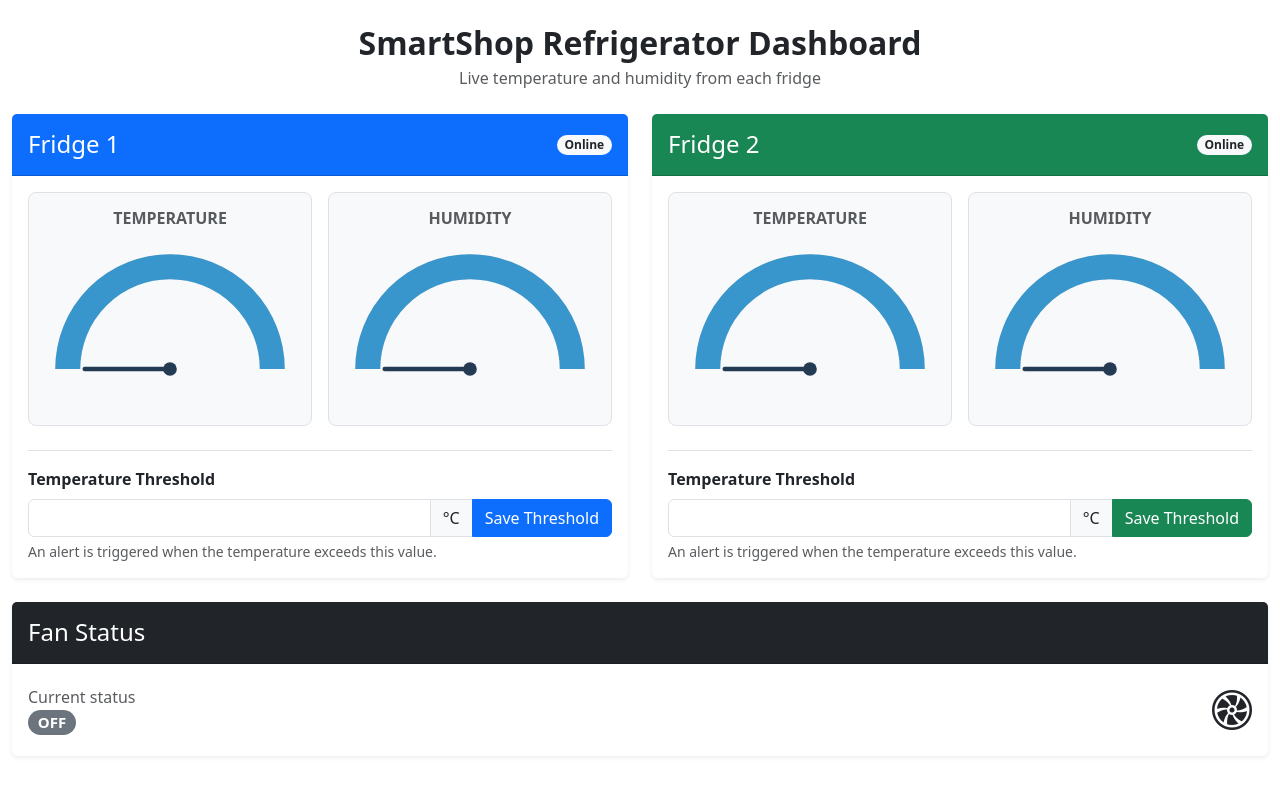
After one commit to youngdisciple/smartshop, a Flask app: template website/templates/dashboard/dashboard.html in a window 1280 px wide. The commit adds this page. Run offline with Flask 3, Linux system fonts and the light colour scheme; the template is opened without the code that fills it, so the values that code supplies are empty.

Commit message:
Complete SmartShop Phase 2

```diff
--- a/website/routes.py
+++ b/website/routes.py
@@ -1,9 +1,13 @@
-from flask import Blueprint, render_template, request, flash
+from flask import Blueprint, redirect, render_template, request, flash, url_for
 from werkzeug.security import generate_password_hash, check_password_hash
-from scripts.phase1 import printToLed
+# from scripts.phase1 import printToLed
 
 from website import app, db
+from website.esp32Controller import set_threshold, start, get_fridges, thresholds
 from website.models import Customer
+import fan_controller
+#start
+start()
 
 # Blueprints
 admin = Blueprint('admin', __name__, url_prefix='/admin')
@@ -43,10 +47,28 @@ def signup():
             db.session.add(customer)
             db.session.commit()
             flash('Account created!', category='success')
-            printToLed(1)
+            # printToLed(1)
             return render_template("auth/signup.html")
 
-        printToLed(2)
+        # printToLed(2)
         return render_template("auth/signup.html")
 
     return render_template("auth/signup.html")
+
+@app.route("/dashboard")
+def dashboard():
+    return render_template(
+        "dashboard/dashboard.html",
+        fridges=get_fridges(),
+        thresholds=thresholds,
+        motor_on=fan_controller.fan_is_on
+    )
+
+@app.route("/thresholds/<int:fridge_id>", methods=['POST'])
+def save_threshold(fridge_id):
+    threshold = float(request.form['threshold'])
+
+    if -10 <= threshold <= 50:
+        set_threshold(fridge_id, threshold)
+
+    return redirect(url_for('dashboard'))
--- a/website/templates/base.html
+++ b/website/templates/base.html
@@ -3,6 +3,10 @@
 <head>
   <meta charset="utf-8">
   <title>{% block title %}SmartShop{% endblock %}</title>
+  <link href="https://cdn.jsdelivr.net/npm/bootstrap@5.3.3/dist/css/bootstrap.min.css" rel="stylesheet">
+  <link rel="stylesheet" href="https://cdn.jsdelivr.net/npm/bootstrap-icons@1.11.3/font/bootstrap-icons.min.css">
+
+
 </head>
 <body>
   {% with messages = get_flashed_messages() %}
--- /dev/null
+++ b/website/templates/dashboard/dashboard.html
@@ -0,0 +1,245 @@
+{% extends "base.html" %}
+
+{% block content %}
+<meta http-equiv="refresh" content="3">
+
+<div class="container-fluid py-4">
+    <div class="text-center mb-4">
+        <h2 class="fw-bold mb-1">SmartShop Refrigerator Dashboard</h2>
+        <p class="text-muted mb-0">Live temperature and humidity from each fridge</p>
+    </div>
+
+    <!-- Refrigerator cards -->
+    <div class="row g-4">
+
+        <!-- FRIDGE 1 -->
+        <div class="col-12 col-xl-6">
+            <div class="card border-0 shadow-sm h-100">
+                <div class="card-header bg-primary text-white d-flex justify-content-between align-items-center py-3">
+                    <h4 class="mb-0">Fridge 1</h4>
+                    <span
+                        class="badge rounded-pill {{ 'bg-danger' if fridges[1].temperature.error else 'bg-light text-dark' }}">
+                        {{ 'No signal' if fridges[1].temperature.error else 'Online' }}
+                    </span>
+                </div>
+
+                <div class="card-body">
+                    <div class="row g-3">
+
+                        <!-- Temperature gauge -->
+                        <div class="col-12 col-md-6">
+                            <div class="border rounded-3 bg-body-tertiary p-3 text-center h-100">
+                                <h6 class="text-uppercase text-muted fw-semibold mb-3">Temperature</h6>
+
+                                <svg class="gauge {{ 'gauge-error' if fridges[1].temperature.error }}"
+                                    viewBox="0 0 220 145">
+                                    <path class="gauge-bg" d="M 20 110 A 90 90 0 0 1 200 110" />
+                                    <path class="gauge-fill" d="M 20 110 A 90 90 0 0 1 200 110"
+                                        style="stroke-dasharray: {{ fridges[1].temperature.dash }} 283" />
+                                    <line class="gauge-needle" x1="110" y1="110" x2="110" y2="35"
+                                        style="transform: rotate({{ fridges[1].temperature.angle }}deg)" />
+                                    <circle cx="110" cy="110" r="6" class="gauge-center" />
+                                    <text x="110" y="135" class="gauge-value">{{ fridges[1].temperature.label }}</text>
+                                </svg>
+                            </div>
+                        </div>
+
+                        <!-- Humidity gauge -->
+                        <div class="col-12 col-md-6">
+                            <div class="border rounded-3 bg-body-tertiary p-3 text-center h-100">
+                                <h6 class="text-uppercase text-muted fw-semibold mb-3">Humidity</h6>
+
+                                <svg class="gauge {{ 'gauge-error' if fridges[1].humidity.error }}"
+                                    viewBox="0 0 220 145">
+                                    <path class="gauge-bg" d="M 20 110 A 90 90 0 0 1 200 110" />
+                                    <path class="gauge-fill" d="M 20 110 A 90 90 0 0 1 200 110"
+                                        style="stroke-dasharray: {{ fridges[1].humidity.dash }} 283" />
+                                    <line class="gauge-needle" x1="110" y1="110" x2="110" y2="35"
+                                        style="transform: rotate({{ fridges[1].humidity.angle }}deg)" />
+                                    <circle cx="110" cy="110" r="6" class="gauge-center" />
+                                    <text x="110" y="135" class="gauge-value">{{ fridges[1].humidity.label }}</text>
+                                </svg>
+                            </div>
+                        </div>
+                    </div>
+
+                    <!-- Temperature threshold -->
+                    <form class="border-top mt-4 pt-3" method="post"
+                        action="{{ url_for('save_threshold', fridge_id=1) }}">
+                        <label for="threshold-1" class="form-label fw-bold">
+                            Temperature Threshold
+                        </label>
+
+                        <div class="input-group">
+                            <input type="number" class="form-control" id="threshold-1" name="threshold"
+                                value="{{ thresholds[1] }}" min="-10" max="50" step="0.1" required>
+                            <span class="input-group-text">°C</span>
+                            <button type="submit" class="btn btn-primary">
+                                Save Threshold
+                            </button>
+                        </div>
+
+                        <div class="form-text">
+                            An alert is triggered when the temperature exceeds
+                            this value.
+                        </div>
+                    </form>
+                </div>
+            </div>
+        </div>
+
+        <!-- FRIDGE 2 -->
+        <div class="col-12 col-xl-6">
+            <div class="card border-0 shadow-sm h-100">
+                <div class="card-header bg-success text-white d-flex justify-content-between align-items-center py-3">
+                    <h4 class="mb-0">Fridge 2</h4>
+                    <span
+                        class="badge rounded-pill {{ 'bg-danger' if fridges[2].temperature.error else 'bg-light text-dark' }}">
+                        {{ 'No signal' if fridges[2].temperature.error else 'Online' }}
+                    </span>
+                </div>
+
+                <div class="card-body">
+                    <div class="row g-3">
+
+                        <!-- Temperature gauge -->
+                        <div class="col-12 col-md-6">
+                            <div class="border rounded-3 bg-body-tertiary p-3 text-center h-100">
+                                <h6 class="text-uppercase text-muted fw-semibold mb-3">Temperature</h6>
+
+                                <svg class="gauge {{ 'gauge-error' if fridges[2].temperature.error }}"
+                                    viewBox="0 0 220 145">
+                                    <path class="gauge-bg" d="M 20 110 A 90 90 0 0 1 200 110" />
+                                    <path class="gauge-fill" d="M 20 110 A 90 90 0 0 1 200 110"
+                                        style="stroke-dasharray: {{ fridges[2].temperature.dash }} 283" />
+                                    <line class="gauge-needle" x1="110" y1="110" x2="110" y2="35"
+                                        style="transform: rotate({{ fridges[2].temperature.angle }}deg)" />
+                                    <circle cx="110" cy="110" r="6" class="gauge-center" />
+                                    <text x="110" y="135" class="gauge-value">{{ fridges[2].temperature.label }}</text>
+                                </svg>
+                            </div>
+                        </div>
+
+                        <!-- Humidity gauge -->
+                        <div class="col-12 col-md-6">
+                            <div class="border rounded-3 bg-body-tertiary p-3 text-center h-100">
+                                <h6 class="text-uppercase text-muted fw-semibold mb-3">Humidity</h6>
+
+                                <svg class="gauge {{ 'gauge-error' if fridges[2].humidity.error }}"
+                                    viewBox="0 0 220 145">
+                                    <path class="gauge-bg" d="M 20 110 A 90 90 0 0 1 200 110" />
+                                    <path class="gauge-fill" d="M 20 110 A 90 90 0 0 1 200 110"
+                                        style="stroke-dasharray: {{ fridges[2].humidity.dash }} 283" />
+                                    <line class="gauge-needle" x1="110" y1="110" x2="110" y2="35"
+                                        style="transform: rotate({{ fridges[2].humidity.angle }}deg)" />
+                                    <circle cx="110" cy="110" r="6" class="gauge-center" />
+                                    <text x="110" y="135" class="gauge-value">{{ fridges[2].humidity.label }}</text>
+                                </svg>
+                            </div>
+                        </div>
+                    </div>
+
+                    <!-- Temperature threshold -->
+                    <form class="border-top mt-4 pt-3" method="post"
+                        action="{{ url_for('save_threshold', fridge_id=2) }}">
+                        <label for="threshold-2" class="form-label fw-bold">
+                            Temperature Threshold
+                        </label>
+
+                        <div class="input-group">
+                            <input type="number" class="form-control" id="threshold-2" name="threshold"
+                                value="{{ thresholds[2] }}" min="-10" max="50" step="0.1" required>
+                            <span class="input-group-text">°C</span>
+                            <button type="submit" class="btn btn-success">
+                                Save Threshold
+                            </button>
+                        </div>
+
+                        <div class="form-text">
+                            An alert is triggered when the temperature exceeds
+                            this value.
+                        </div>
+                    </form>
+                </div>
+            </div>
+        </div>
+    </div>
+
+
+    <!-- ONE SHARED MOTOR STATUS SECTION -->
+    <div class="card border-0 shadow-sm mt-4">
+        <div class="card-header bg-dark text-white py-3">
+            <h4 class="mb-0">Fan Status</h4>
+        </div>
+
+        <div class="card-body d-flex align-items-center justify-content-between
+                    flex-wrap gap-3">
+            <div>
+                <span class="text-muted">Current status</span>
+                <h5 class="mb-0">
+                    <span id="motor-indicator"
+						class="badge rounded-pill {{ 'bg-success' if motor_on else 'bg-secondary' }}">
+					  {{ 'ON' if motor_on else 'OFF' }}
+					</span>
+                </h5>
+            </div>
+
+            <div class="d-flex align-items-center gap-3">
+                <i class="bi bi-fan fs-1" aria-hidden="true"></i>
+            </div>
+        </div>
+    </div>
+
+
+<style>
+    .gauge {
+        display: block;
+        margin: 0 auto;
+        width: 100%;
+        max-width: 270px;
+        overflow: visible;
+    }
+
+    .gauge-bg {
+        fill: none;
+        stroke: #dedede;
+        stroke-width: 22;
+        stroke-linecap: butt;
+    }
+
+    .gauge-fill {
+        fill: none;
+        stroke: #3996cc;
+        stroke-width: 22;
+        stroke-linecap: butt;
+        stroke-dasharray: 0 283;
+    }
+
+    .gauge-needle {
+        stroke: #243b53;
+        stroke-width: 4;
+        stroke-linecap: round;
+        transform-origin: 110px 110px;
+        transform: rotate(-90deg);
+    }
+
+    .gauge-center {
+        fill: #243b53;
+    }
+
+    .gauge-value {
+        font-size: 16px;
+        font-weight: bold;
+        fill: currentColor;
+        text-anchor: middle;
+    }
+
+    .gauge-error .gauge-fill {
+        stroke: #dc3545;
+    }
+
+    .gauge-error .gauge-value {
+        fill: #dc3545;
+    }
+</style>
+{% endblock %}
```
Also changed, not shown: fan_controller.py (added, +61 -0 lines), gmail_reply_reader.py (added, +129 -0 lines), website/__init__.py (+8 -2 lines), website/emailHandler.py (added, +36 -0 lines), website/esp32Controller.py (added, +145 -0 lines).
